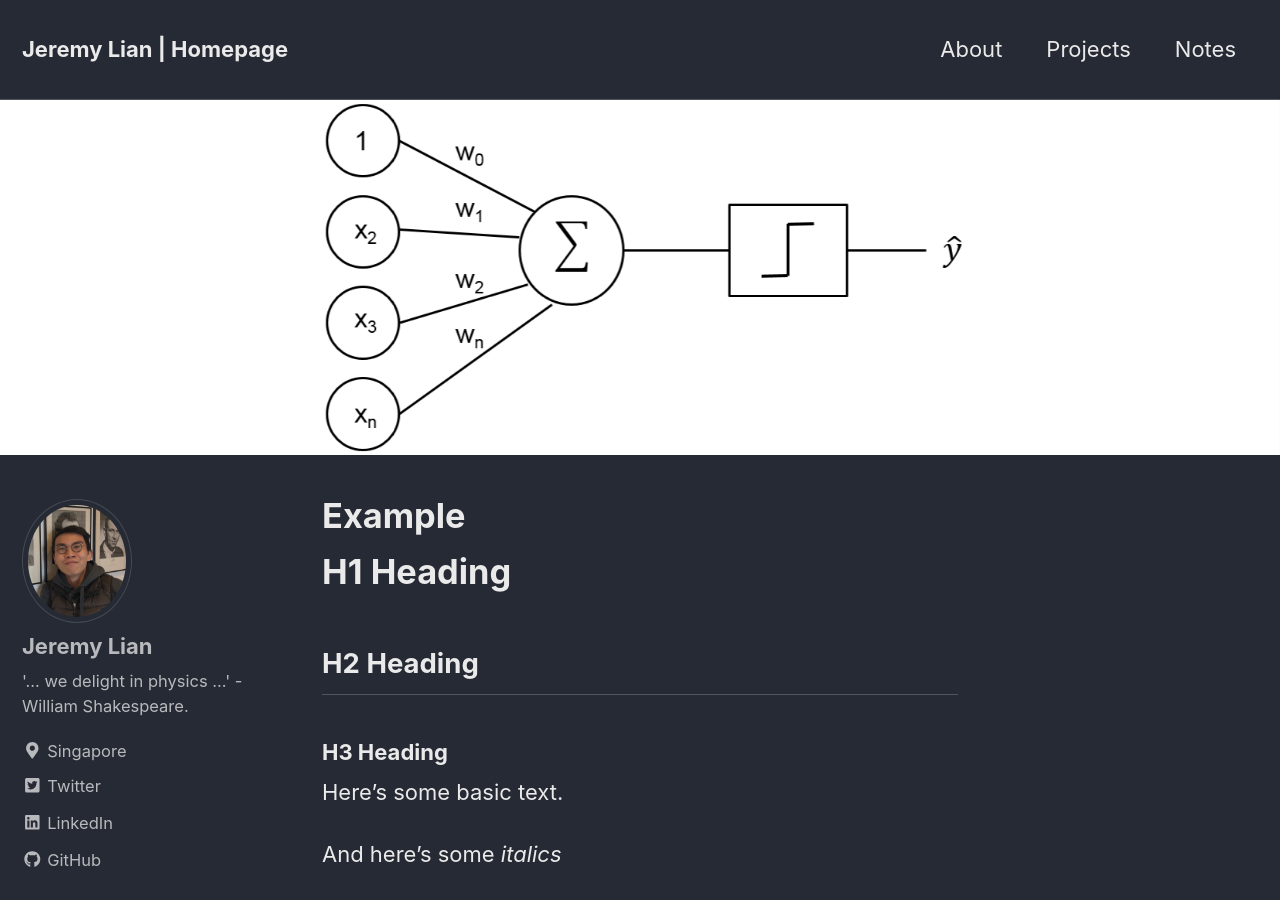
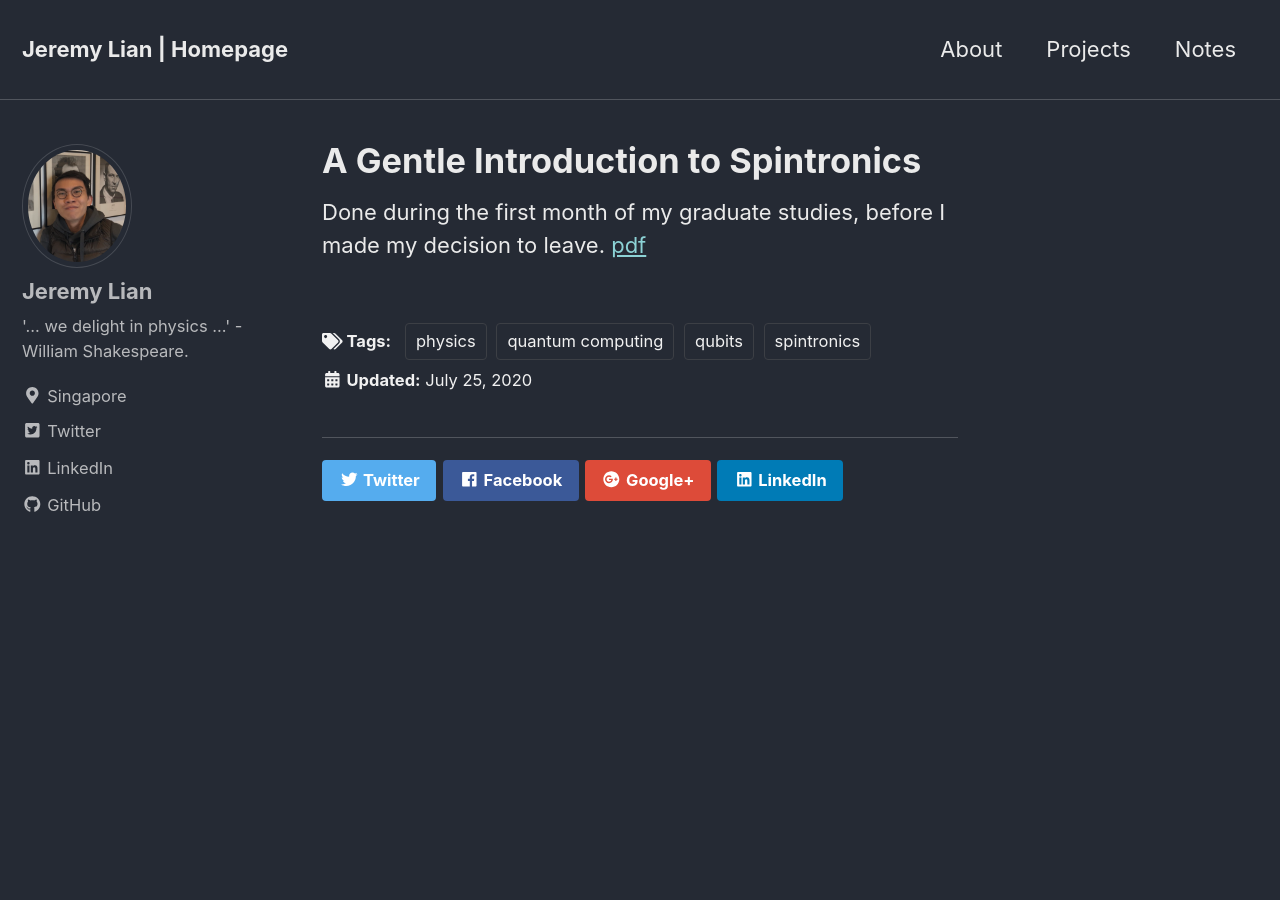
Before and after one commit to zlian001/zlian001.github.io, a Jekyll site: the page built from _posts/2019-09-21-test.md, in a window 1280 px wide and 900 px high. Built offline with Jekyll 4.4.1, drawn with Linux system fonts in a browser that asks for light colours; nearby versions of some CDN libraries; formulas are drawn with MathJax 3; some of the changed text lies outside the part shown.

Commit message:
update post

````diff
--- a/_posts/2019-09-21-test.md
+++ b/_posts/2019-09-21-test.md
@@ -1,63 +1,9 @@
 ---
-title: "Example"
-date: 2019-09-21
-tags: [data wrangling, data science, messy data]
-header:
-  image: "/images/perceptron/percept.jpg"
-excerpt: "Data Wrangling, Data Science, Messy Data"
-mathjax: "true"
+title: "A Gentle Introduction to Spintronics"
+date: 2020-07-25
+tags: [physics, spintronics, quantum computing, qubits]
+excerpt: "A primer towards spintronics and its applications."
 ---
 
-# H1 Heading
-
-## H2 Heading
-
-### H3 Heading
-
-Here's some basic text.
-
-And here's some *italics*
-
-Here's some **bold** text.
-
-What about a [link](https://github.com/dataoptimal)?
-
-Here's a bulleted list:
-* First item
-+ Second item
-- Third item
-
-Here's a numbered list:
-1. First
-2. Second
-3. Third
-
-Python code block:
-```python
-    import numpy as np
-
-    def test_function(x, y):
-      z = np.sum(x,y)
-      return z
-```
-
-R code block:
-```r
-library(tidyverse)
-df <- read_csv("some_file.csv")
-head(df)
-```
-
-Here's some inline code `x+y`.
-
-Here's an image:
-<img src="{{ site.url }}{{ site.baseurl }}/images/perceptron/linsep.jpg" alt="linearly separable data">
-
-Here's another image using Kramdown:
-![alt]({{ site.url }}{{ site.baseurl }}/images/perceptron/linsep.jpg)
-
-Here's some math:
-
-$$z=x+y$$
-
-You can also put it inline $$z=x+y$$
+Done during the first month of my graduate studies, before I made my decision to leave.
+[pdf](pdf here)
````
Also changed, not shown: _posts/spintronics_notes.md (deleted, +0 -9 lines).
